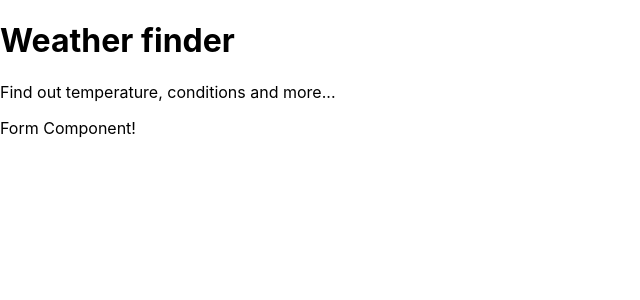
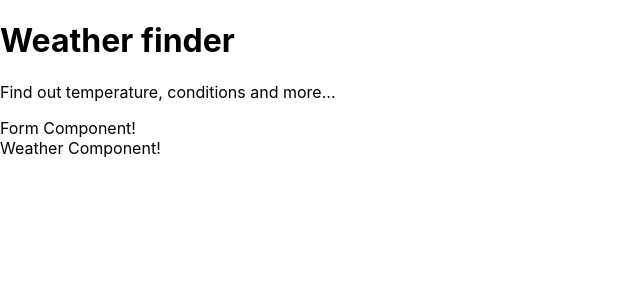
Before and after one commit to shoaib-zaheer/weather-app, a React (Create React App) app: page / in a window 1280 px wide. Shown: the top 300 px of the page, without its empty margins (0-640 px from the left). Built offline with nearby package versions, Linux system fonts and the light colour scheme.

Commit message:
update weather.js from weather branch

```diff
--- a/src/App.js
+++ b/src/App.js
@@ -1,6 +1,7 @@
 import React from 'react';
-import Titles from './components/Titles'
-import Form from './components/Form'
+import Titles from './components/Titles.js'
+import Form from './components/Form.js'
+import Weather from './components/Weather.js'
 
 class App extends React.Component{
   render(){
@@ -9,6 +10,7 @@ class App extends React.Component{
 
         <Titles />
         <Form />
+        <Weather />
       </div>
     );
   }
--- /dev/null
+++ b/src/components/Weather.js
@@ -0,0 +1,12 @@
+import React from 'react';
+
+class Weather extends React.Component{
+  render(){
+    return(
+      <div>
+        Weather Component!
+      </div>
+    );
+  }
+}
+export default Weather;
```
